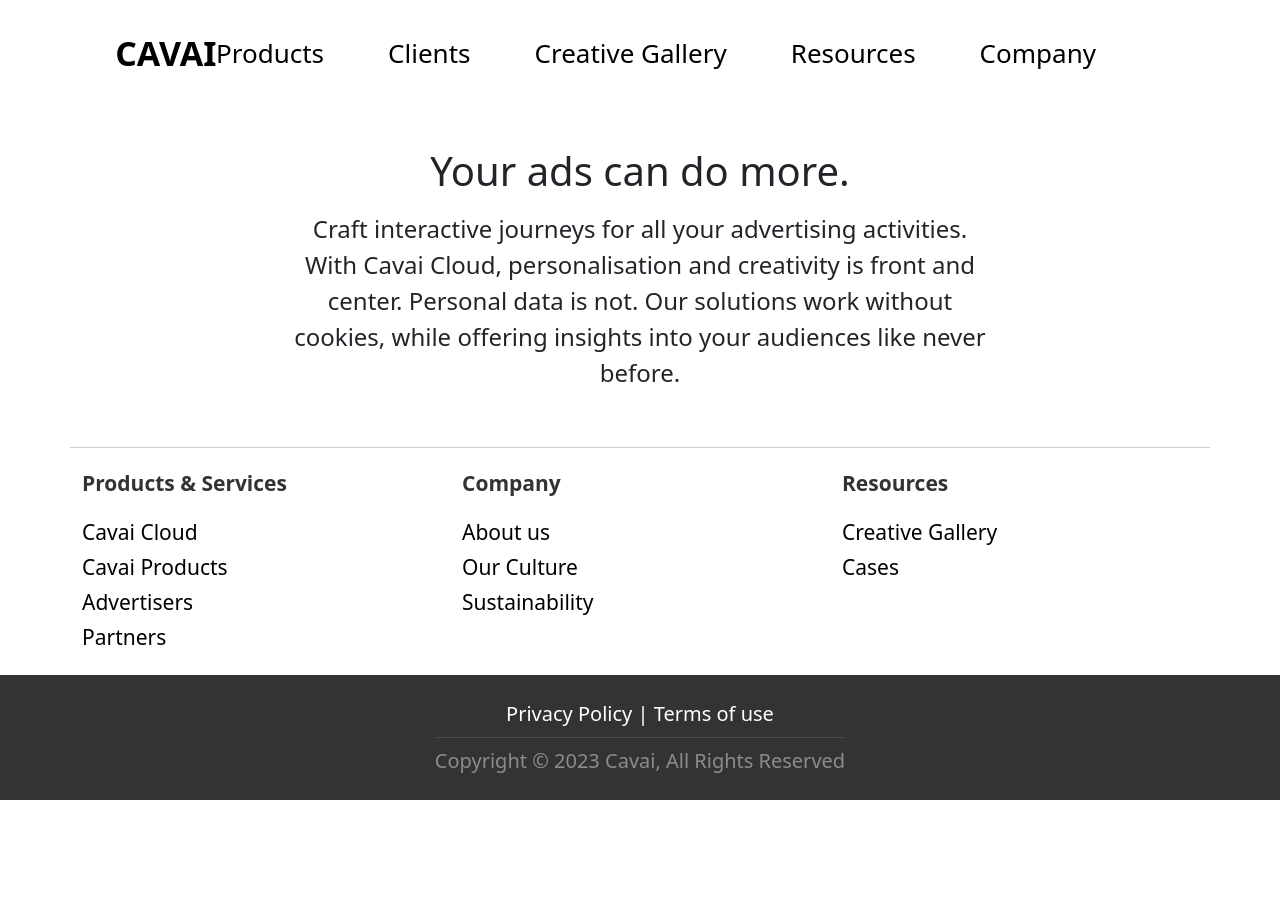
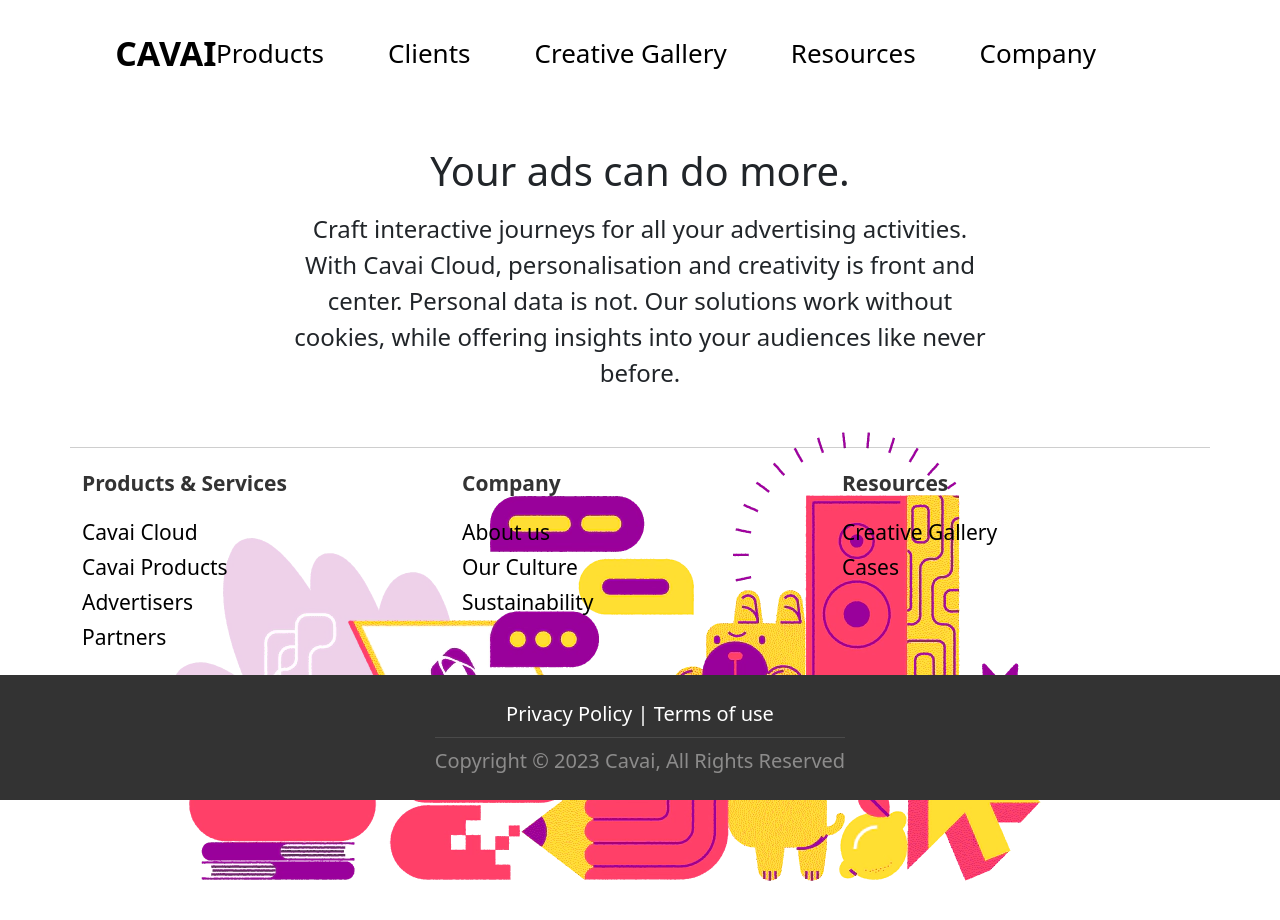
Before and after one commit to AurangzaibRepository/cavai_company_ReactJs, a React (Create React App) app: page / in a window 1280 px wide. Shown: the top 920 px of the page. Before the commit the page ends 800 px from the top, so only its background shows below. Built offline with nearby package versions, Linux system fonts and the light colour scheme.

Commit message:
Renders Image component

```diff
--- a/src/pages/Home/Banner.jsx
+++ b/src/pages/Home/Banner.jsx
@@ -14,6 +14,10 @@
         classIdentifier="mb-3"
       />
       <Paragraph value={description} />
+      <Image
+        src={bannerImage}
+        alt="Banner"
+      />
     </div>
   );
 }
```
